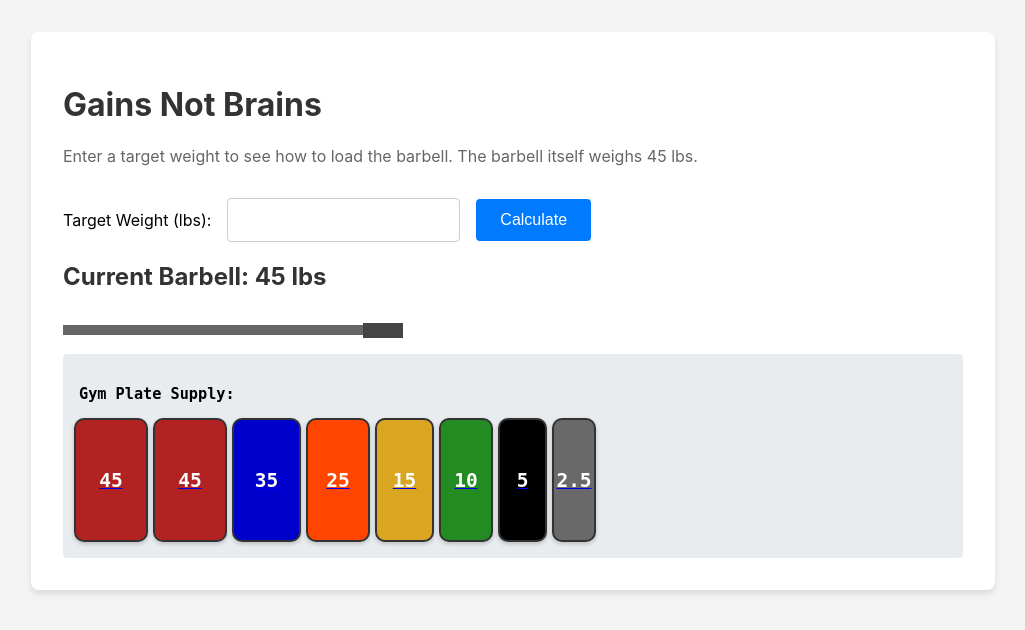
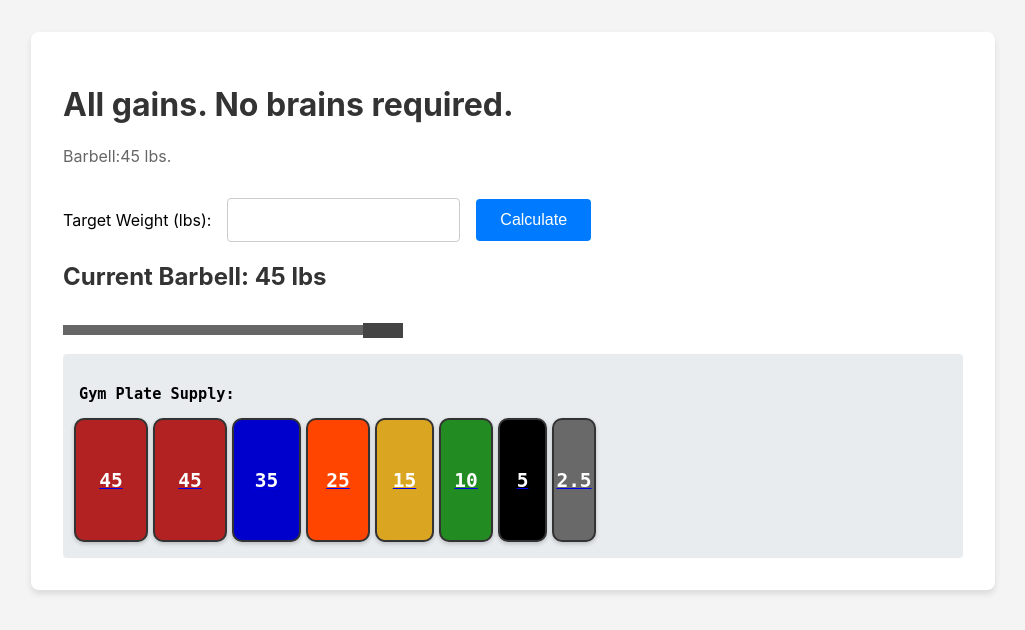
Before and after one commit to espdesign/gains-not-brains, a Flask app: page / in a window 1280 px wide. Shown: the top 630 px of the page, without its empty margins (127-1152 px from the left). Run offline with Flask 3, Linux system fonts and the light colour scheme.

Commit message:
changed slogan

```diff
--- a/app/templates/index.html
+++ b/app/templates/index.html
@@ -85,8 +85,8 @@
 </head>
 <body>
     <div class="container">
-        <h1>Gains Not Brains</h1>
-        <p>Enter a target weight to see how to load the barbell. The barbell itself weighs 45 lbs.</p>
+        <h1>All gains. No brains required.</h1>
+        <p>Barbell:45 lbs.</p>
 
         <form method="POST">
             <label for="target_weight">Target Weight (lbs):</label>
```
